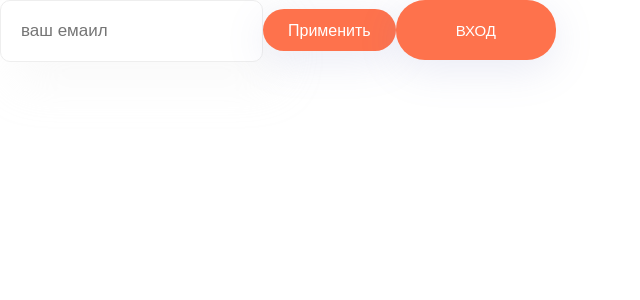
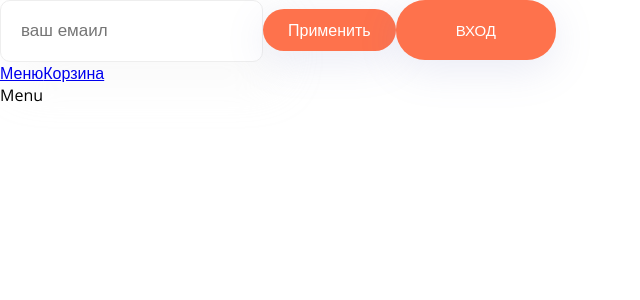
Before and after one commit to naumovn808/Pizza, a React (Vite) app: page / in a window 1280 px wide. Shown: the top 300 px of the page, without its empty margins (0-640 px from the left). Built offline with nearby package versions, Linux system fonts and the light colour scheme.

Commit message:
feat: create route

```diff
--- a/package.json
+++ b/package.json
@@ -11,8 +11,11 @@
   },
   "dependencies": {
     "classnames": "^2.5.1",
+    "dom": "^0.0.3",
     "react": "^18.2.0",
-    "react-dom": "^18.2.0"
+    "react-dom": "^18.2.0",
+    "react-router-dom": "^6.22.0",
+    "router": "^1.3.8"
   },
   "devDependencies": {
     "@types/react": "^18.2.43",
--- /dev/null
+++ b/src/components/Layout/Menu/Menu.tsx
@@ -0,0 +1,13 @@
+import { Link, Outlet } from 'react-router-dom';
+
+export function Layout() {
+	return <>
+		<div>
+			<Link to='/'>Меню</Link>
+			<Link to='/cart'>Корзина</Link>
+		</div>
+		<div>
+			<Outlet />
+		</div>
+	</>;
+}
--- a/src/main.tsx
+++ b/src/main.tsx
@@ -1,10 +1,49 @@
-import React from 'react'
-import ReactDOM from 'react-dom/client'
-import App from './App.tsx'
-import './index.css'
+import React from 'react';
+import ReactDOM from 'react-dom/client';
+import App from './App.tsx';
+import './index.css';
+import { RouterProvider, createBrowserRouter } from 'react-router-dom';
+import { Menu } from './pages/Menu/Menu.tsx';
+import { Cart } from './pages/Cart/Cart.tsx';
+import { Error } from './pages/Error/Error.tsx';
+import { Layout } from './components/Layout/Menu/Menu.tsx';
+// import { BrowserRouter } from 'react-router-dom';
+
+const router = createBrowserRouter([
+	{
+		path: '/',
+		element: <Layout />,
+		children: [
+			{
+				path: '/',
+				element: <Menu />
+
+			},
+			{
+				path: '/cart',
+				element: <Cart />
+
+			}
+
+		]
+	},
+	{
+		path: '*',
+		element: <Error />
+	}
+
+]);
+
 
 ReactDOM.createRoot(document.getElementById('root')!).render(
-  <React.StrictMode>
-    <App />
-  </React.StrictMode>,
-)
+	// <React.StrictMode>
+	// 	<BrowserRouter>
+	// 		<App />
+	// 	</BrowserRouter>
+	// </React.StrictMode>
+
+	<React.StrictMode>
+		<App />
+		<RouterProvider router={router} />
+	</React.StrictMode>
+);
--- /dev/null
+++ b/src/pages/Cart/Cart.tsx
@@ -0,0 +1,14 @@
+import { Link } from 'react-router-dom';
+
+export function Cart() {
+	return <>
+		{/* <div>
+
+			<Link to='/'>Меню</Link>
+			<Link to='/cart'>Корзина</Link>
+
+
+		</div> */}
+        Cart
+	</>;
+}
--- /dev/null
+++ b/src/pages/Error/Error.tsx
@@ -0,0 +1,14 @@
+import { Link } from 'react-router-dom';
+
+export function Error() {
+	return <>
+		{/* <div>
+
+			<Link to='/'>Меню</Link>
+			<Link to='/cart'>Корзина</Link>
+
+
+		</div> */}
+        Error
+	</>;
+}
--- /dev/null
+++ b/src/pages/Menu/Menu.tsx
@@ -0,0 +1,14 @@
+import { Link } from 'react-router-dom';
+
+export function Menu() {
+	return <>
+		{/* <div>
+
+			<Link to='/'>Меню</Link>
+			<Link to='/cart'>Корзина</Link>
+
+
+		</div> */}
+        Menu
+	</>;
+}
```
Also changed, not shown: src/App.tsx (+37 -0 lines), 1 other file (tests, documents, lock files or other folders).
